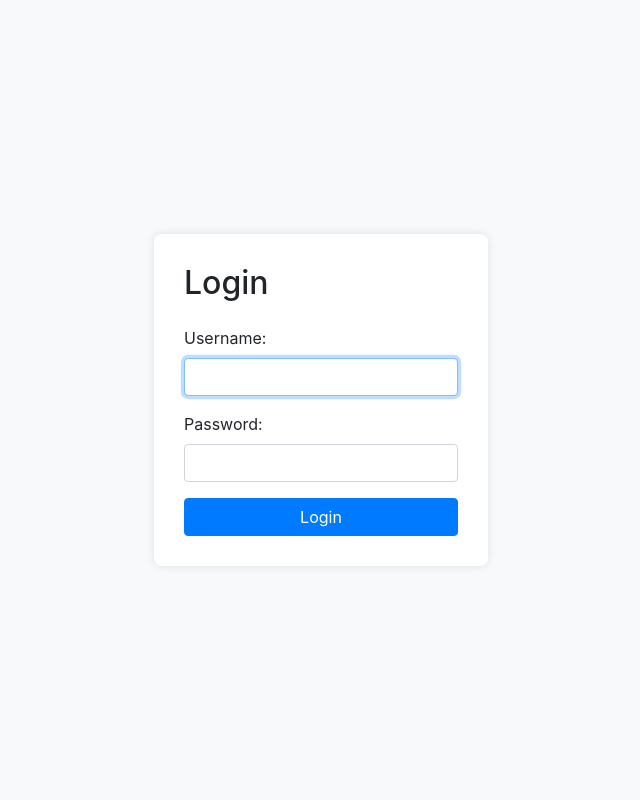
After one commit to 1Lorenzo0/exercise_sheet_to_graph, a Flask app: page /login in a window 1280 px wide. The commit adds this page. Shown: the whole page, without its empty margins (319-959 px from the left). Run offline with Flask 3, Linux system fonts and the light colour scheme; some libraries are stand-ins or nearby versions.

Commit message:
login configuration

```diff
--- a/src/exercise_sheet_to_graph/app.py
+++ b/src/exercise_sheet_to_graph/app.py
@@ -1,4 +1,4 @@
-from flask import Flask, request, render_template
+from flask import Flask, request, render_template, url_for, redirect, session
 import yaml
 from pathlib import Path
 from datetime import datetime
@@ -9,14 +9,44 @@ from exercise_sheet_to_graph.models import Exercise, Volume, SheetPerson
 from exercise_sheet_to_graph.utils import normalize_string
 
 app = Flask(__name__)
+app.secret_key = "not_forever_key"
 
 # Load the district and exercise mapper, load the info saver
 exercise_mapper = DistrictExerciseMapper(config_path='../../config/district_and_exercise_italian.yaml')
 info_saver = InfoSaver(base_dir=Path('../../db'))
 
 
+
+@app.route('/login', methods=['GET', 'POST'])
+def login():
+    if request.method == 'POST':
+
+        username = request.form.get('username')
+        password = request.form.get('password')
+
+        # TODO: Create an authentication system
+        if username == 'admin' and password == 'password':
+            session['logged_in'] = True
+            session['username'] = username
+            return redirect(url_for('index'))
+        else:
+            error = 'Credenziali non valide, riprova.'
+            return render_template('login.html', error=error)
+
+    return render_template('login.html')
+
+
+@app.route('/logout')
+def logout():
+    session.clear()
+    return redirect(url_for('login'))
+
+
 @app.route('/', methods=['GET'])
 def index():
+    if not session.get('logged_in'):
+        return redirect(url_for('login'))
+
     districts = list(exercise_mapper.district_to_exercises.keys())
     exercises = list(exercise_mapper.exercises_to_district.keys())
 
@@ -27,6 +57,9 @@ def index():
 
 @app.route('/submit', methods=['POST'])
 def submit():
+    if not session.get('logged_in'):
+        return redirect(url_for('login'))
+
     try:
         # Get data from form
         name = normalize_string(request.form.get('name'))
@@ -66,7 +99,7 @@ def submit():
         # Save the data using InfoSaver
         info_saver.save_person(person)
 
-        return f'Data saved successfully'
+        return f'Data saved for {person.name}'
 
     except ValidationError as e:
         return f'Data validation error: {e}', 400
--- a/src/exercise_sheet_to_graph/templates/index.html
+++ b/src/exercise_sheet_to_graph/templates/index.html
@@ -37,7 +37,10 @@
 <body>
 
 <div class="container">
-    <h1 class="mb-4">Inserisci i tuoi esercizi</h1>
+    <div class="d-flex justify-content-between align-items-center mb-4">
+        <h1>Inserisci i tuoi esercizi</h1>
+        <a href="{{ url_for('logout') }}" class="btn btn-secondary">Logout</a>
+    </div>
 
     <form id="exercise-form" method="POST" action="/submit">
         <!-- Campi del form per Nome e Cognome -->
--- /dev/null
+++ b/src/exercise_sheet_to_graph/templates/login.html
@@ -0,0 +1,51 @@
+<!DOCTYPE html>
+<html lang="it">
+<head>
+    <meta charset="UTF-8">
+    <title>Login</title>
+    <!-- Bootstrap CSS -->
+    <link href="https://stackpath.bootstrapcdn.com/bootstrap/4.5.2/css/bootstrap.min.css" rel="stylesheet">
+    <style>
+        body {
+            display: flex;
+            height: 100vh;
+            align-items: center;
+            justify-content: center;
+            background-color: #f8f9fa;
+        }
+        .login-container {
+            background-color: white;
+            padding: 30px;
+            border-radius: 8px;
+            box-shadow: 0 0 10px rgba(0, 0, 0, 0.1);
+        }
+    </style>
+</head>
+<body>
+
+<div class="login-container">
+    <h2 class="mb-4">Login</h2>
+    {% if error %}
+        <div class="alert alert-danger" role="alert">
+            {{ error }}
+        </div>
+    {% endif %}
+    <form method="POST" action="/login">
+        <div class="form-group">
+            <label for="username">Username:</label>
+            <input type="text" class="form-control" id="username" name="username" required autofocus>
+        </div>
+        <div class="form-group">
+            <label for="password">Password:</label>
+            <input type="password" class="form-control" id="password" name="password" required>
+        </div>
+        <button type="submit" class="btn btn-primary btn-block">Login</button>
+    </form>
+</div>
+
+<!-- Bootstrap JS e dipendenze -->
+<script src="https://code.jquery.com/jquery-3.5.1.slim.min.js"></script>
+<script src="https://cdn.jsdelivr.net/npm/bootstrap@4.5.2/dist/js/bootstrap.bundle.min.js"></script>
+
+</body>
+</html>
```
